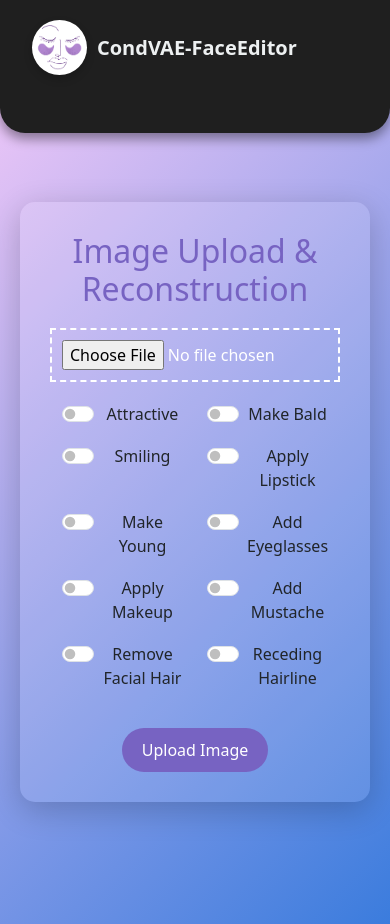
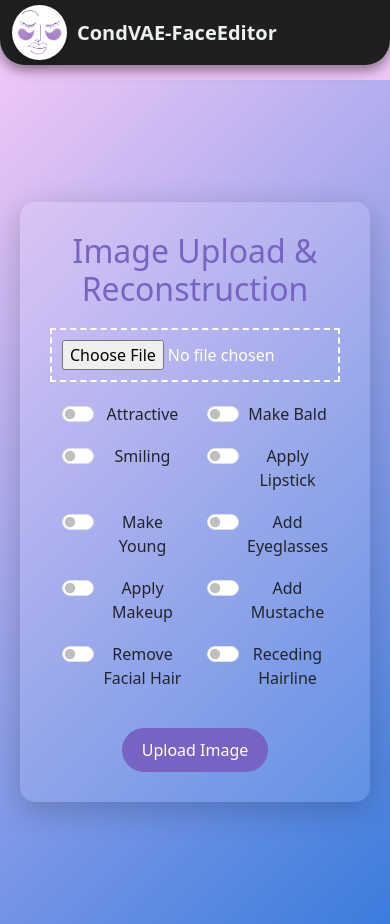
Before and after one commit to TejoVK/CondVAE-FaceEditor, a React (Create React App) app in the folder frontend/condvae/: page /reconstruct in a window 390 px wide. Built offline with nearby package versions, Linux system fonts and the light colour scheme.

Commit message:
added requirements.txt

```diff
--- a/frontend/condvae/src/components/NavbarComponent.js
+++ b/frontend/condvae/src/components/NavbarComponent.js
@@ -26,10 +26,11 @@ function NavbarComponent() {
 
   useEffect(() => {
     window.addEventListener('scroll', handleScroll);
+
     return () => {
       window.removeEventListener('scroll', handleScroll);
     };
-  }, []);
+  }, [handleScroll]);
 
   return (
     <Navbar expand="lg" className={`custom-navbar ${showNavbar ? 'navbar-visible' : 'navbar-hidden'}`}>
--- a/frontend/condvae/src/styles/ImageUploader.css
+++ b/frontend/condvae/src/styles/ImageUploader.css
@@ -207,3 +207,17 @@
 .form-check-input:checked::before {
   background-color: rgb(119, 99, 194);
 }
+
+@media (max-width: 991px) {
+  .navbar {
+    padding: 0px;
+  }
+
+  .nav-link {
+    margin-left: 1rem;
+  }
+
+  .navbar-brand strong {
+    font-size: 1.25rem;
+  }
+}
```
